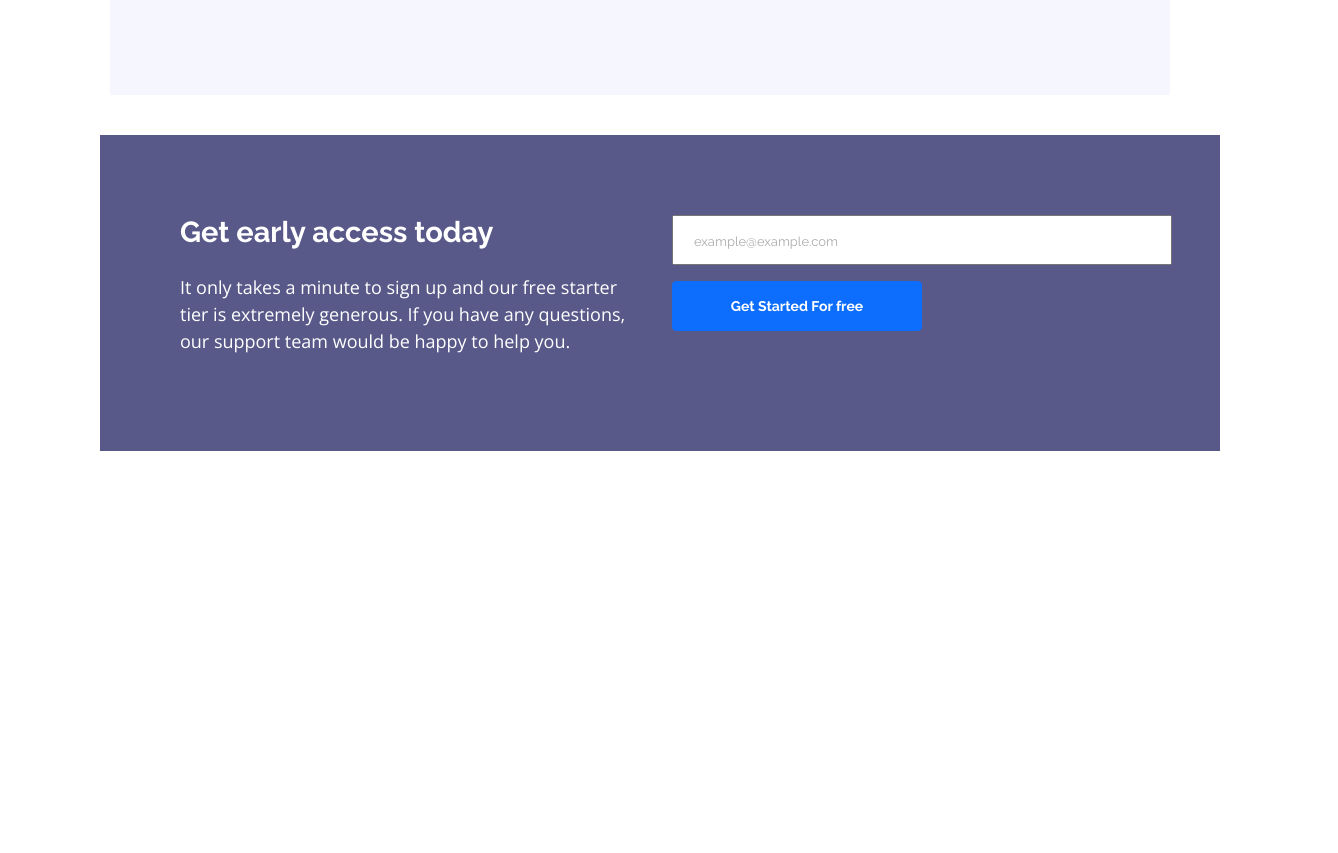
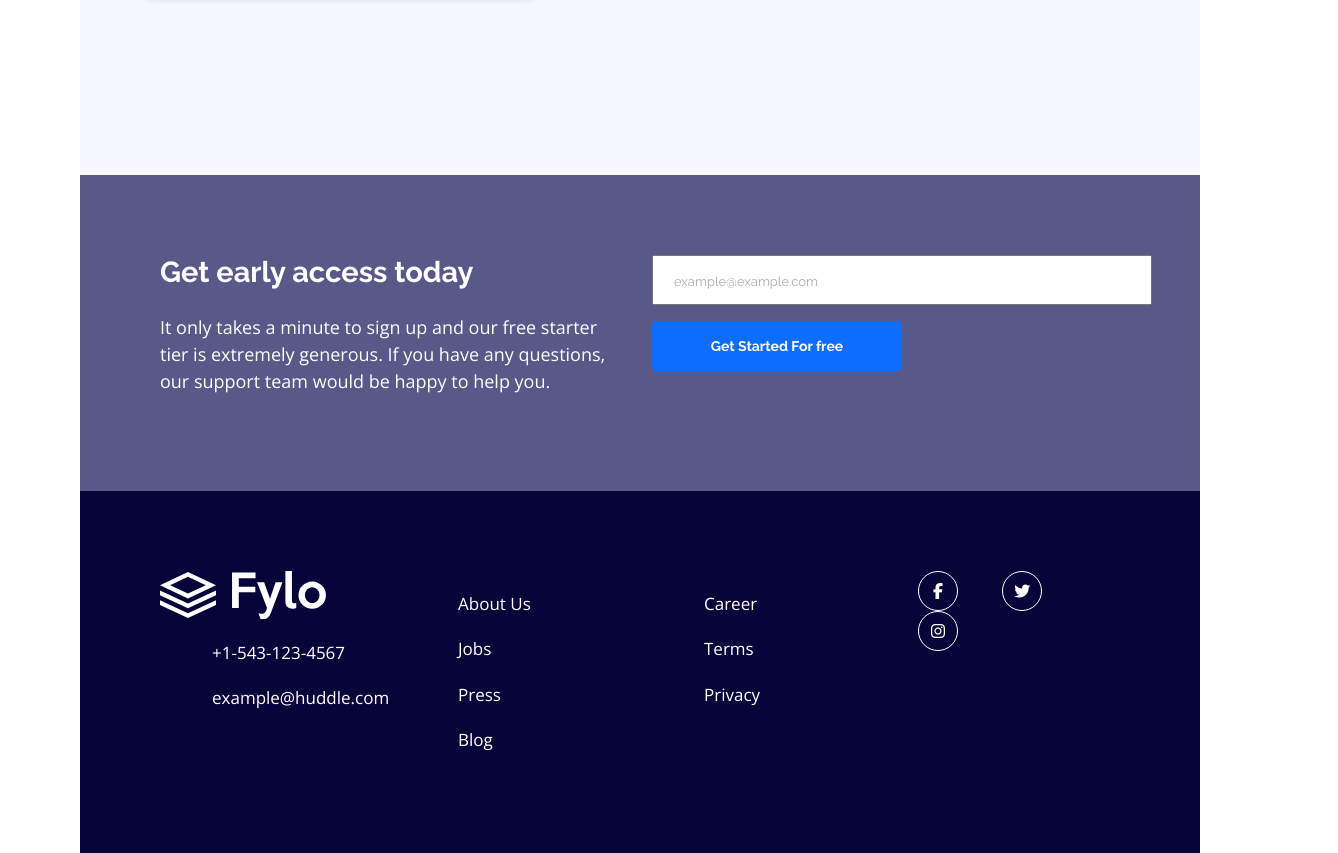
Before and after one commit to KomeOlomu/fylo-landing-page, a plain HTML site: page index.html in a window 1280 px wide. Shown: the part 1560-2413 px from the top of the page, 1338 px wide, since content can reach past the window. Before the commit the page ends 2051 px from the top, so only its background shows below. Drawn offline with nearby package versions, Linux system fonts and the light colour scheme.

Commit message:
Added the footer section and some styling

```diff
--- a/index.html
+++ b/index.html
@@ -75,8 +75,7 @@
         </div>
       </div>
     </div>
-    <div class="container-section">
-      <div class="content-section row">
+    <div class="content-section container row">
       <div class="review-section col-6">
         <div class="product-details">
           <h1>Stay productive, wherever you are</h1>
@@ -85,8 +84,8 @@
             you covered for all of your file storage needs.
           </p>
           <p class="mt-4">
-              Securely share files and folders with friends, family and
-              colleagues for live collaboration. No email attachments required!
+            Securely share files and folders with friends, family and colleagues
+            for live collaboration. No email attachments required!
           </p>
           <div class="fylo-link">
             <a href="#"> See how Fylo works</a>
@@ -103,16 +102,13 @@
               class="icon-quote mt-4"
             />
             <p class="mt-4">
-                Fylo has improved our team productivity by an order of
-                magnitude. Since making the switch our team has become a
-                well-oiled collaboration machine.
+              Fylo has improved our team productivity by an order of magnitude.
+              Since making the switch our team has become a well-oiled
+              collaboration machine.
             </p>
             <div class="fylo-founder mt-4">
               <div>
-                  <img
-                    src="/images/avatar-testimonial.jpg"
-                    alt="fylo-founder"
-                  />
+                <img src="/images/avatar-testimonial.jpg" alt="fylo-founder" />
               </div>
               <div>
                 <h4>Kyle Burton</h4>
@@ -128,7 +124,6 @@
           alt="illustration-2"
           class="content-img img-fluid"
         />
-        </div>
       </div>
     </div>
     <div class="sign-up container">
@@ -156,5 +151,38 @@
         </div>
       </div>
     </div>
+    <footer>
+      <div class="contact-section container">
+        <div class="row">
+          <div class="col-3">
+            <img src="/images/logo-white.svg" alt="Fylo-logo" />
+            <ul>
+              <li>+1-543-123-4567</li>
+              <li>example@huddle.com</li>
+            </ul>
+          </div>
+          <div class="col-3">
+            <ul>
+              <li>About Us</li>
+              <li>Jobs</li>
+              <li>Press</li>
+              <li>Blog</li>
+            </ul>
+          </div>
+          <div class="col-3">
+            <ul>
+              <li>Career</li>
+              <li>Terms</li>
+              <li>Privacy</li>
+            </ul>
+          </div>
+          <div class="social-links col-3">
+            <a href="#"><i class="fa-brands fa-facebook-f"></i></a>
+            <a href="#"><i class="fa-brands fa-twitter"></i></a>
+            <a href="#"><i class="fa-brands fa-instagram"></i></a>
+          </div>
+        </div>
+      </div>
+    </footer>
   </body>
 </html>
--- a/style.css
+++ b/style.css
@@ -13,10 +13,12 @@ body {
   margin: 0;
   padding: 0 80px;
   font-family: var(--default-font-family);
+  max-width: 100%;
 }
 
 .container {
-  margin: 40px 20px;
+  margin: 0px auto;
+  padding: 30px;
 }
 
 li {
@@ -43,6 +45,7 @@ p {
   font-size: 17px;
   line-height: 1.4;
 }
+
 .hero-img {
   width: 900px;
   height: 400px;
@@ -95,8 +98,7 @@ input {
 
 .content-section {
   background-color: var(--Light-Grayish-Blue);
-  margin-top: 90px;
-  margin: 30px;
+  margin-top: 100px;
   padding: 90px 50px;
 }
 
@@ -180,3 +182,33 @@ input {
   height: 50px;
   margin: 10px 0;
 }
+
+.contact-section li {
+  display: list-item;
+  margin: 20px;
+  font-size: 17px;
+}
+
+.contact-section {
+  background-color: var(--Very-Dark-Blue);
+  color: white;
+  padding: 80px;
+}
+
+.contact-section img {
+  color: white;
+}
+
+footer .social-links a {
+  margin: 0 20px;
+  color: white;
+  border: 1px solid white;
+  border-radius: 50%;
+  height: 40px;
+  width: 40px;
+  display: inline-flex;
+  align-items: center;
+  justify-content: center;
+  text-decoration: none;
+  padding: 10px 15px;
+}
```
Also changed, not shown: images/logo-white.svg (added). Lines whose indentation alone changed are shown as unchanged.
